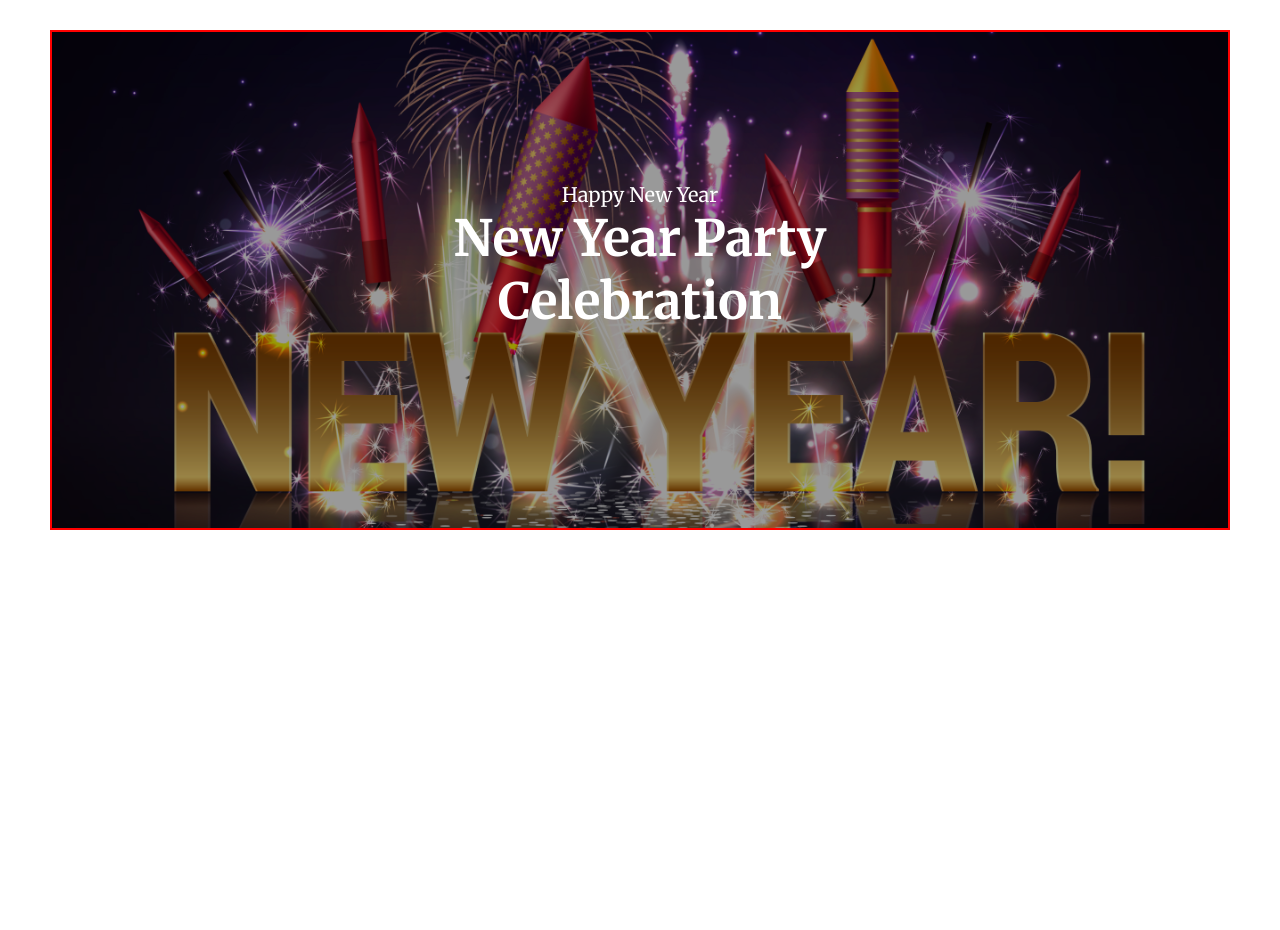
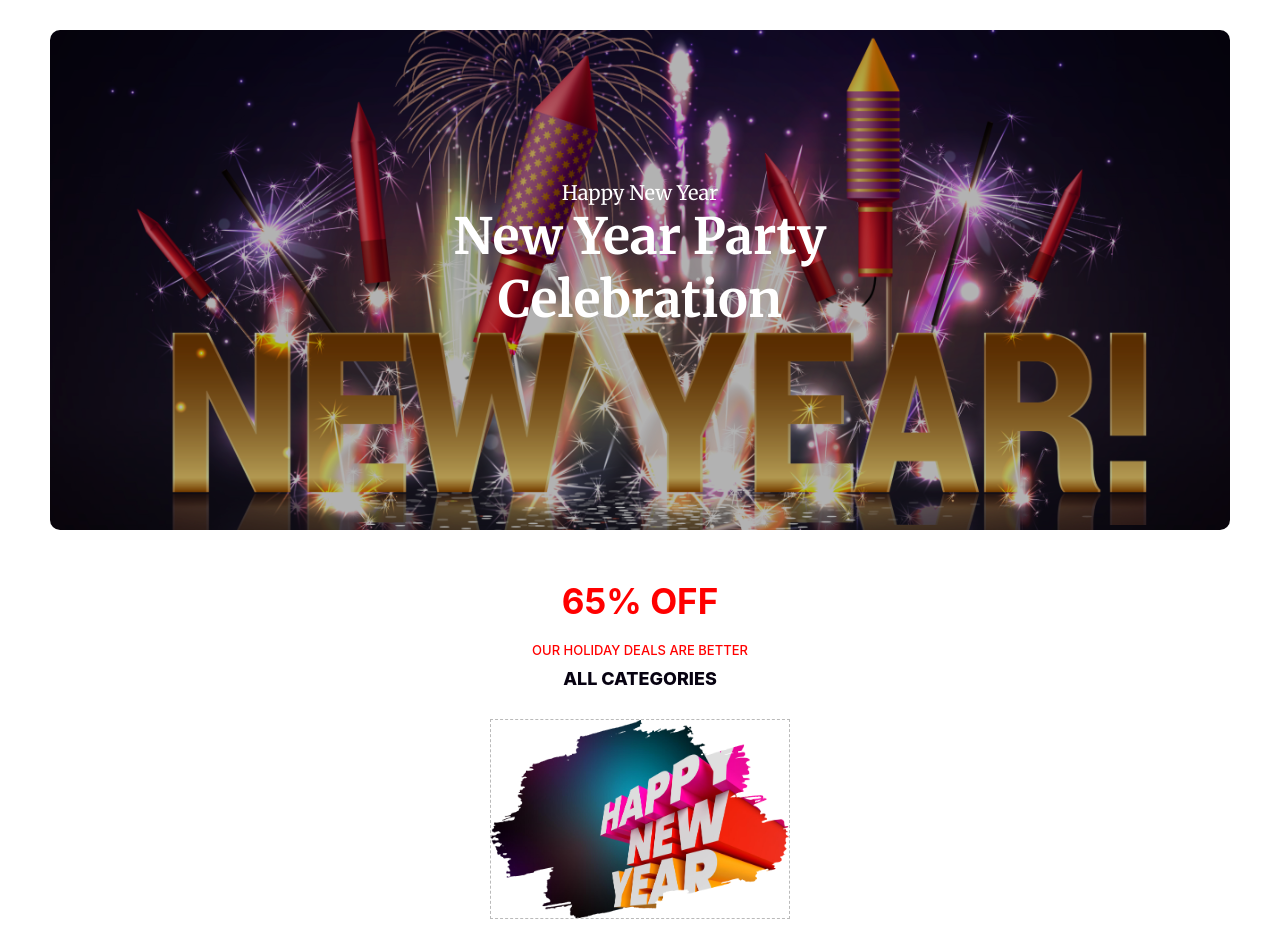
Before and after one commit to shravantidas/new-year-repo, a plain HTML site: page index.html in a window 1280 px wide. Before the commit the page ends 800 px from the top, so only its background shows below. Drawn offline with Linux system fonts and the light colour scheme.

Commit message:
added first section

```diff
--- a/css/style.css
+++ b/css/style.css
@@ -1,40 +1,96 @@
 @import url('https://fonts.googleapis.com/css2?family=Merriweather:ital,wght@0,300;0,400;0,700;0,900;1,300;1,400;1,700;1,900&display=swap');
-*{
+
+* {
     box-sizing: border-box;
     margin: 0;
     padding: 0;
 }
-body{
+
+body {
     font-family: "Merriweather", serif;
 }
+
 /* banner section style */
-.banner-container{
-    width: 1180px;
+.banner-container {
+    max-width: 1180px;
     margin: 0 auto;
-    border: 2px solid red;
     min-height: 500px;
     margin-top: 30px;
-    background-color: rgba(0,0,0,0.4);
+    background-color: rgba(0, 0, 0, 0.3);
     background-blend-mode: overlay;
-    background-image: url(../images/Banner\ Image.png);
+    background-image: url(../images/Banner-Image.png);
     background-repeat: no-repeat;
     background-position: center;
     background-size: cover;
+    border-radius: 10px;
 }
-.banner-content{
+
+.banner-content {
     display: flex;
     flex-direction: column;
     justify-content: center;
     align-items: center;
     height: 450px;
 }
-.banner-content p,h1{
+
+.banner-content p,
+h1 {
     color: white;
 }
-.banner-content p{
+
+.banner-content p {
     font-size: 20px;
 }
-.banner-content h1{
+
+.banner-content h1 {
     font-size: 50px;
     text-align: center;
     font-weight: bold;
+}
+
+/* 65% section style starts here  */
+.first-section-container {
+    width: 370px;
+    height: 350px;
+    margin: 0 auto;
+    margin-top: 50px;
+}
+.first-section-content{
+    display: flex;
+    flex-direction: column;
+    align-items: center;
+    justify-content: center;
+}
+.first-section-container .first-section-content h1 {
+    color: rgb(255, 0, 0);
+    font-family: Inter;
+    font-size: 35px;
+    margin-bottom: 20px;
+}
+.first-section-container .first-section-content p{
+    color: rgb(255, 0, 0);
+    font-family: Inter;
+    font-weight: 500;
+    text-align: center;
+    font-size: 13px;
+    margin-bottom: 10px;
+}
+.first-section-container .first-section-content h3{
+    color: rgb(7, 2, 17);
+    font-family: Inter;
+    font-weight: 800;
+    text-align: center;
+    font-size: 18px;
+    margin-bottom: 30px;
+}
+.first-section-container .first-image-container{
+    display: flex;
+    flex-direction: column;
+    align-items: center;
+    justify-content: center;
+}
+.first-section-container .first-image-container img{
+    width: 300px;
+    height: 200px;
+   border: 1px dashed rgb(30, 30, 30,0.3);
+}
--- a/index.html
+++ b/index.html
@@ -7,6 +7,7 @@
     <link rel="stylesheet" href="css/style.css">
 </head>
 <body>
+    <!-- header -->
     <header class="banner-container">
         <div class="banner-content">
             <p>Happy New Year</p>
@@ -15,7 +16,17 @@
         </div>
     </header>
     <main>
-
+  <!-- 65% section starts here -->
+        <section class="first-section-container">
+            <div class="first-section-content">
+                <h1>65% OFF</h1>
+                <p>OUR HOLIDAY DEALS ARE BETTER</p>
+                <h3>ALL CATEGORIES</h3>
+            </div>
+            <div class="first-image-container">
+                <img src="images/New-Year-Photo.png" alt="">
+            </div>
+        </section>
     </main>
     <footer>
 
```
Also changed, not shown: images/Banner-Image.png (renamed from images/Banner Image.png), images/Ellipse-1.png (renamed from images/Ellipse 1.png), images/Group-44.png (renamed from images/Group 44.png), images/Group-61.png (renamed from images/Group 61.png), images/Group-70.png (renamed from images/Group 70.png), images/Group-75.png (renamed from images/Group 75.png), images/Group-96.png (renamed from images/Group 96.png), images/New-Year-Photo.png (renamed from images/New Year Photo.png), images/Rectangle-2.png (renamed from images/Rectangle 2.png), images/Rectangle-3.png (renamed from images/Rectangle 3.png), images/Rectangle-4.png (renamed from images/Rectangle 4.png), images/Rectangle-5.png (renamed from images/Rectangle 5.png), images/Rectangle-6.png (renamed from images/Rectangle 6.png), images/Rectangle-7.png (renamed from images/Rectangle 7.png), 1 more files.
